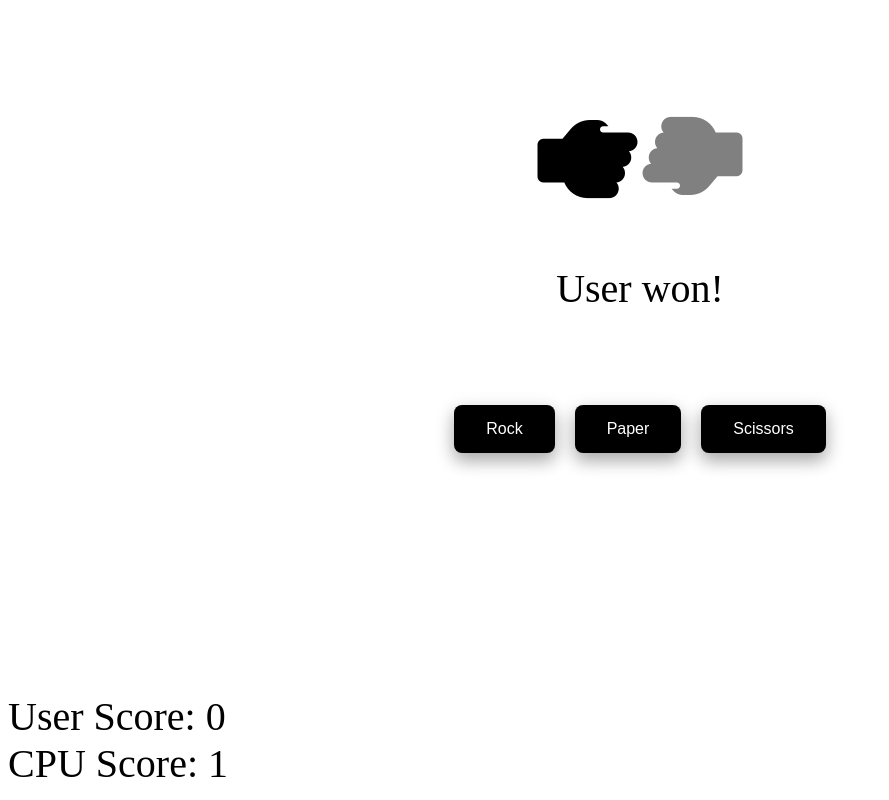
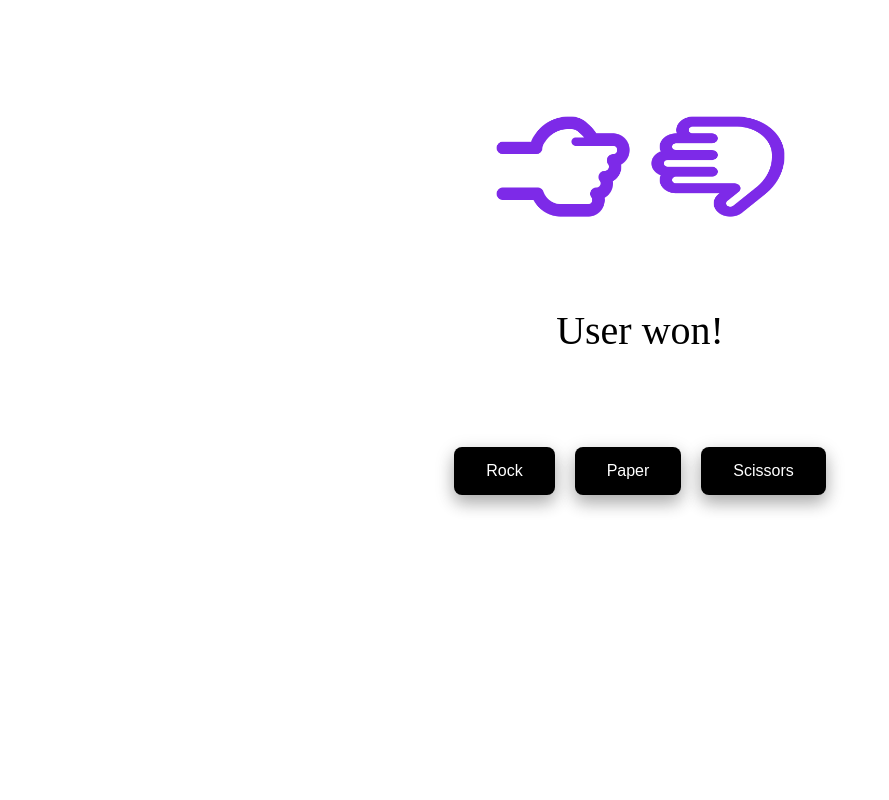
Before and after one commit to VascostaIsel/javascript-projects, a plain HTML site: page Rock, Paper, Scissors Game/index.html in a window 1280 px wide. Both pictures are taken after a click on the button "Rock". Shown: the top 800 px of the page, without its empty margins (0-889 px from the left). Drawn offline with Linux system fonts and the light colour scheme.

Commit message:
Rock, Paper, Scissors Game Refactored

```diff
--- a/Rock, Paper, Scissors Game/index.html
+++ b/Rock, Paper, Scissors Game/index.html
@@ -9,11 +9,8 @@
 </head>
 <body>
     <div class="result-image-container">
-        <div class="user-hand-image-container">
-            <i class="fas fa-hand-rock"></i>
-        </div>
-        <div class="cpu-hand-image-container">
-            <i class="fas fa-hand-rock"></i>
+        <img class="user-hand-image" src="images/rock.png">
+        <img class="cpu-hand-image" src="images/rock.png">
     </div>
     <div class="result-container">
         <span id="result">Waiting...</span>
--- a/Rock, Paper, Scissors Game/script.js
+++ b/Rock, Paper, Scissors Game/script.js
@@ -27,27 +27,27 @@ function playGame(playerChoice) {
         cpuScore++
         document.getElementById("cpu-score").innerHTML = cpuScore
     }
-
+    document.getElementsByClassName("cpu-hand-image")[0].src = "images/" + randomChoice + ".png"
     document.getElementById("result").innerHTML = result
 }
 
-const rockImg = "fas fa-hand-rock"
-const paperImg = "fas fa-hand-paper"
-const scissorsImg = "fas fa-hand-scissors"
+const rockImg = "images/rock.png"
+const paperImg = "images/paper.png"
+const scissorsImg = "images/scissors.png"
 let lastUserImg = rockImg
 
 function playRock() {
-    document.getElementsByClassName(lastUserImg)[0].className = rockImg
+    document.getElementsByClassName("user-hand-image")[0].src = rockImg
     lastUserImg = rockImg
     playGame("rock")
 }
 function playPaper() {
-    document.getElementsByClassName(lastUserImg)[0].className = paperImg
+    document.getElementsByClassName("user-hand-image")[0].src = paperImg
     lastUserImg = paperImg
     playGame("paper")
 }
 function playScissors() {
-    document.getElementsByClassName(lastUserImg)[0].className = scissorsImg
+    document.getElementsByClassName("user-hand-image")[0].src = scissorsImg
     lastUserImg = scissorsImg
     playGame("scissors")
 }
--- a/Rock, Paper, Scissors Game/style.css
+++ b/Rock, Paper, Scissors Game/style.css
@@ -4,7 +4,6 @@ body {
 
 .result-image-container {
     font-family: 'Times New Roman';
-    color: black;
     font-size: 100px;
     text-align: center;
     margin-top: 100px;
@@ -47,16 +46,17 @@ body {
     color: black;
     font-size: 40px;
     text-align: left;
-    margin-top: 240px;
+    margin-top: 380px;
 }
 
-.user-hand-image-container {
-    display: inline-block;
+.user-hand-image {
+    margin-inline: 15px;
+    width: 100px;
     rotate: 90deg;
 }
 
-.cpu-hand-image-container {
-    display: inline-block;
-    color: grey;
+.cpu-hand-image {
+    margin-inline: 15px;
+    width: 100px;
     rotate: -90deg;
 }
```
Also changed, not shown: Rock, Paper, Scissors Game/images/paper.png (added), Rock, Paper, Scissors Game/images/rock.png (added), Rock, Paper, Scissors Game/images/scissors.png (added).
